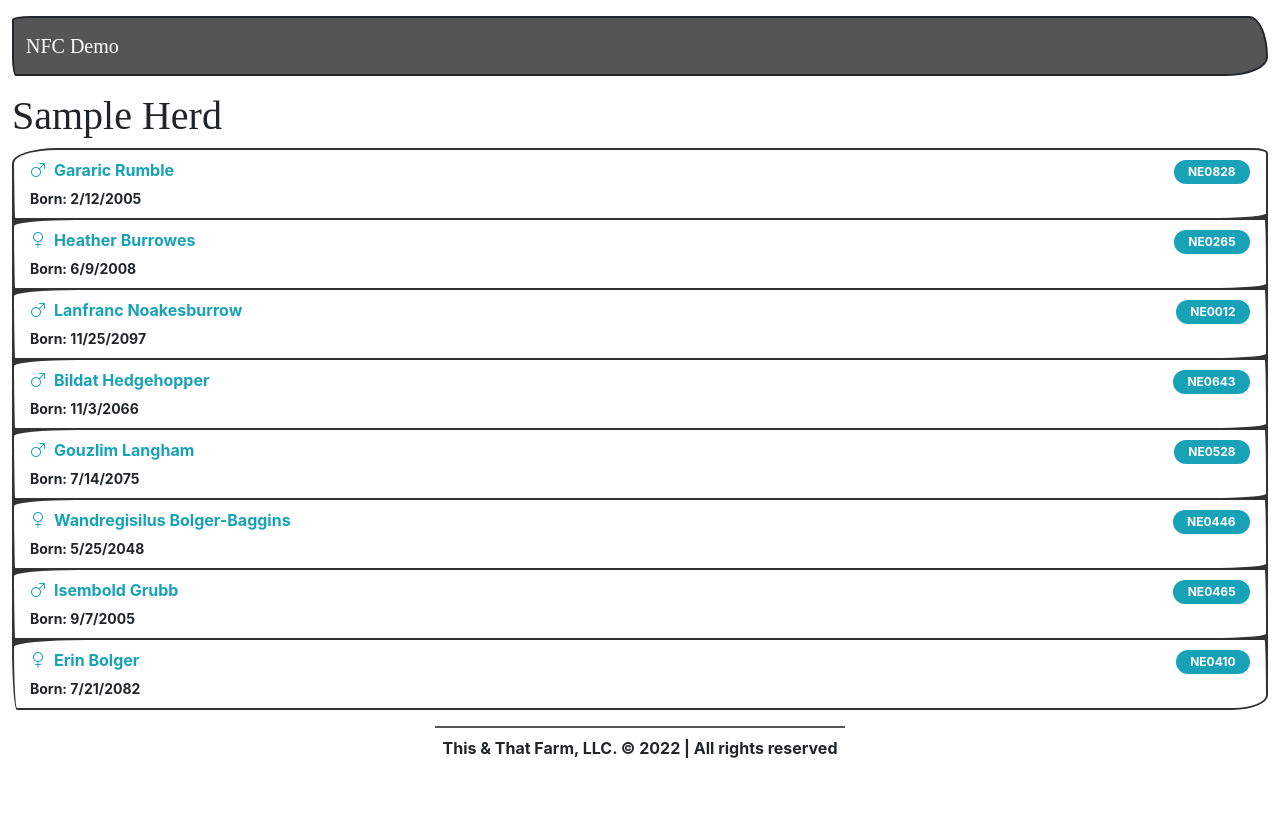
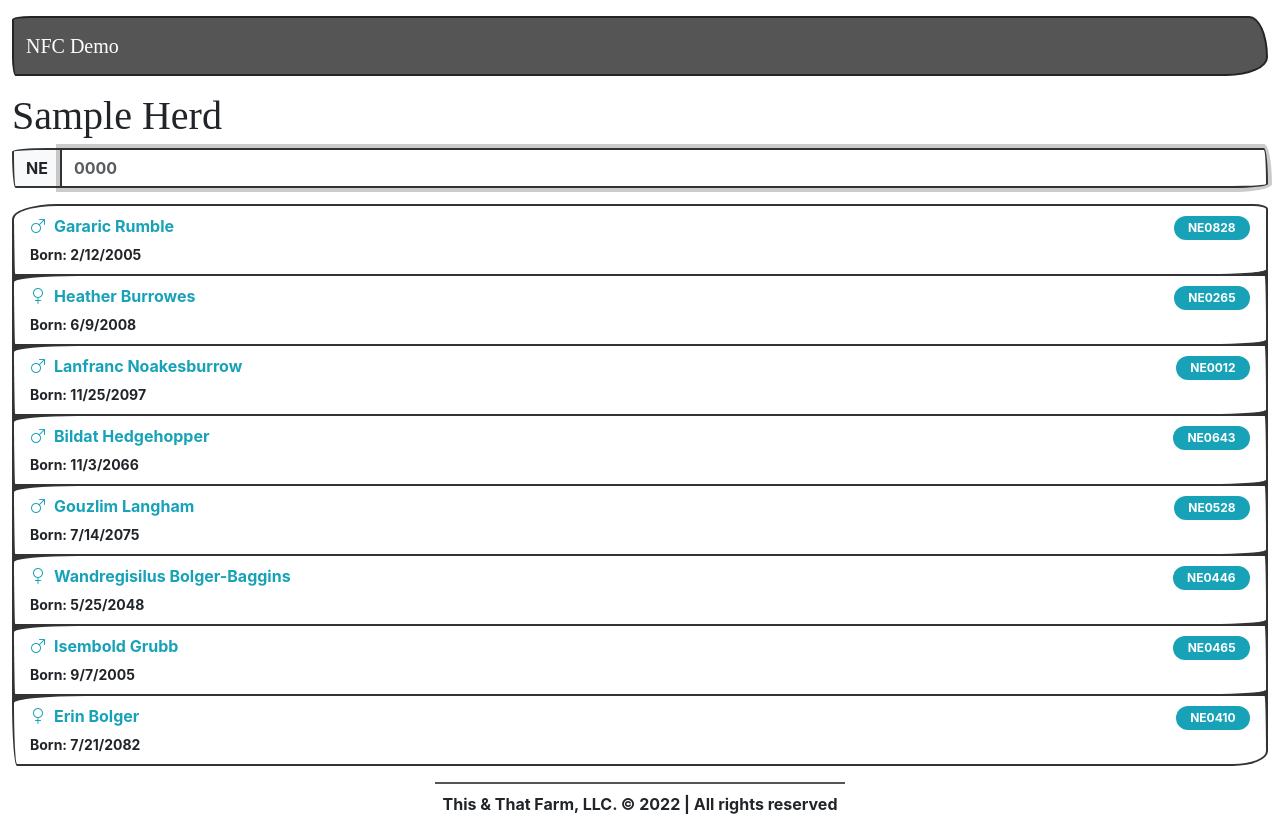
Before and after one commit to this-that-farm/com-thisthatfarm-nfc, a React (Create React App) app: page /#/ in a window 1280 px wide. Before the commit the page ends 800 px from the top, so only its background shows below. Built offline with nearby package versions, Linux system fonts and the light colour scheme; a web font is replaced by a local one.

Commit message:
feat: add NFC reader

```diff
--- a/src/pages/HerdList.tsx
+++ b/src/pages/HerdList.tsx
@@ -3,9 +3,55 @@ import HerdListItem from '../components/HerdListItem';
 import HerdDB from '../data/HerdDB';
 
 function HerdList() {
+  const canReadNFC = 'NDEFReader' in window;
+  const [filter, setFilter] = React.useState('');
+
+  function decodeNFC(record: any) {
+    if (record.recordType !== 'text') return '';
+    const textDecoder = new TextDecoder(record.encoding);
+    return textDecoder.decode(record.data);
+  }
+
+  function readNFC(event: React.MouseEvent<HTMLButtonElement>) {
+    if (!canReadNFC) return;
+
+    // @ts-ignore: experimental browser feature
+    const reader = new NDEFReader();
+
+    reader
+      .scan()
+      .then(() => {
+        reader.onreading = (event: any) => {
+          const message = event.message;
+          for (const record of message.records) {
+            if (record.recordType !== 'text') continue;
+            setFilter(decodeNFC(record));
+          }
+        };
+      })
+      .catch(() => {});
+  }
+
   return (
     <React.Fragment>
       <h1>Sample Herd</h1>
+      <section className='input-group mb-3'>
+        <span className='input-group-text'>NE</span>
+        <input
+          type='search'
+          className='form-control'
+          placeholder='0000'
+          onInput={(event) => setFilter(event.currentTarget.value)}
+          value={filter}
+          autoFocus
+        />
+        {canReadNFC && (
+          <button type='button' className='btn-btn-outline' onClick={readNFC}>
+            <i className='bi bi-wifi-2 fs-2' />
+            <i className='bi bi-tag fs-4' />
+          </button>
+        )}
+      </section>
       <section className='list-group'>
         {HerdDB.map((row) => (
           <HerdListItem key={row.ID} herdID={row.ID} />
```
